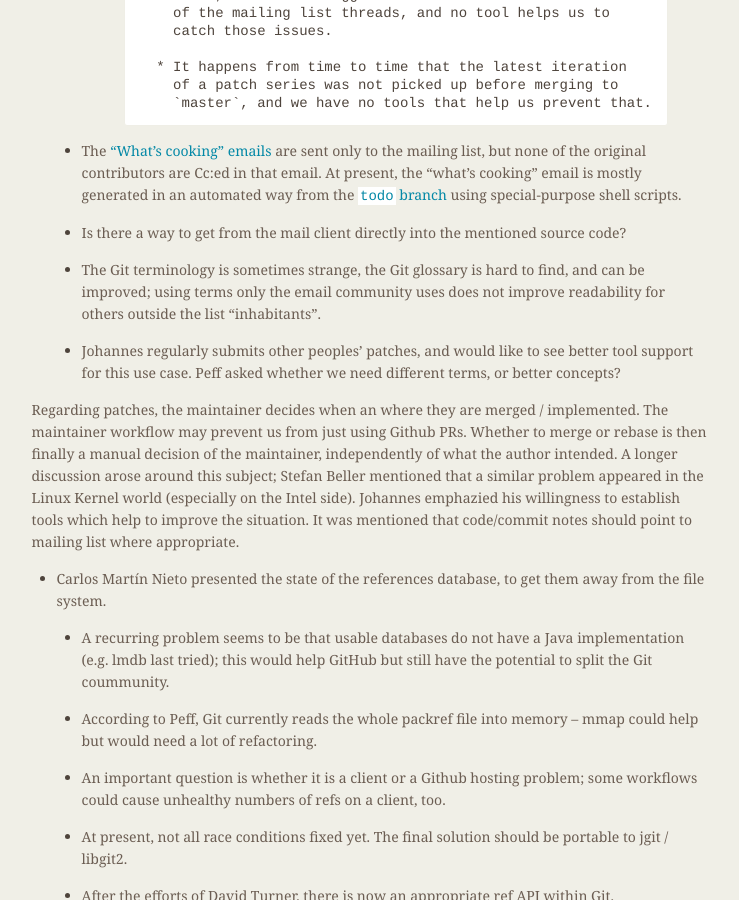
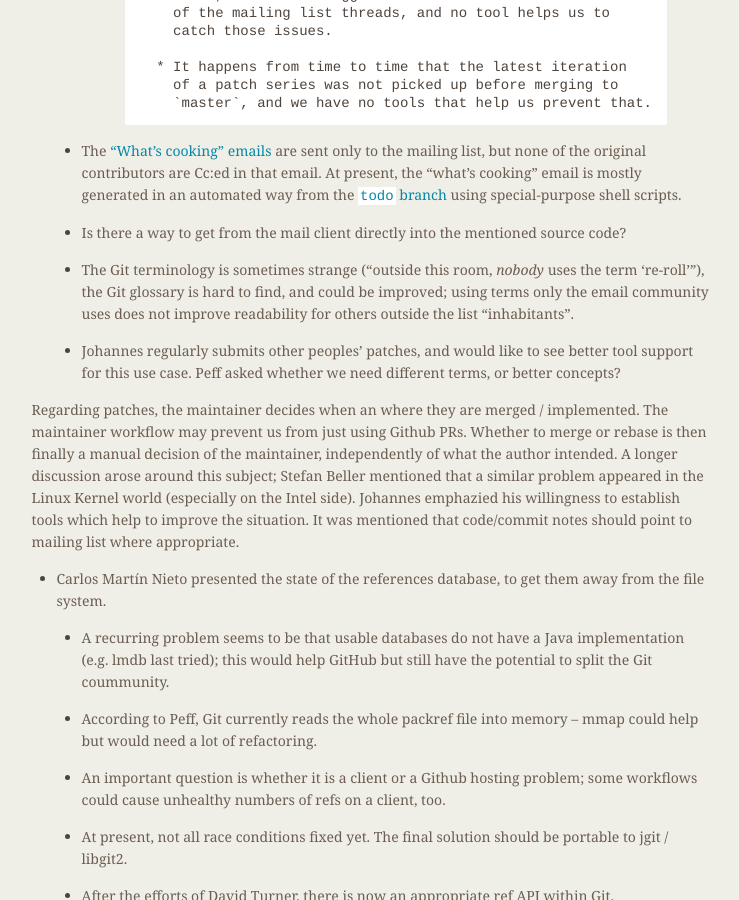
Before and after one commit to git/git.github.io, a Jekyll site: the page built from rev_news/drafts/edition-24.md, in a window 1280 px wide and 900 px high, scrolled down 2668 px. Shown: the whole window, without its empty margins (372-1111 px from the left). Built offline with Jekyll 4.4.1, drawn with Linux system fonts in a browser that asks for light colours.

Commit message:
Rev News: add some color by quoting a contributor
Signed-off-by: Johannes Schindelin <johannes.schindelin@gmx.de>

```diff
--- a/rev_news/drafts/edition-24.md
+++ b/rev_news/drafts/edition-24.md
@@ -204,8 +204,9 @@ the [Git Merge 2017](http://git-merge.com/) conference that happenend on Februar
 		* Is there a way to get from the mail client directly
                   into the mentioned source code?
 
-		* The Git terminology is sometimes strange, the Git
-                  glossary is hard to find, and can be improved; using
+		* The Git terminology is sometimes strange ("outside this
+                  room, *nobody* uses the term 're-roll'"), the Git
+                  glossary is hard to find, and could be improved; using
                   terms only the email community uses does not improve
                   readability for others outside the list
                   “inhabitants”.
```
